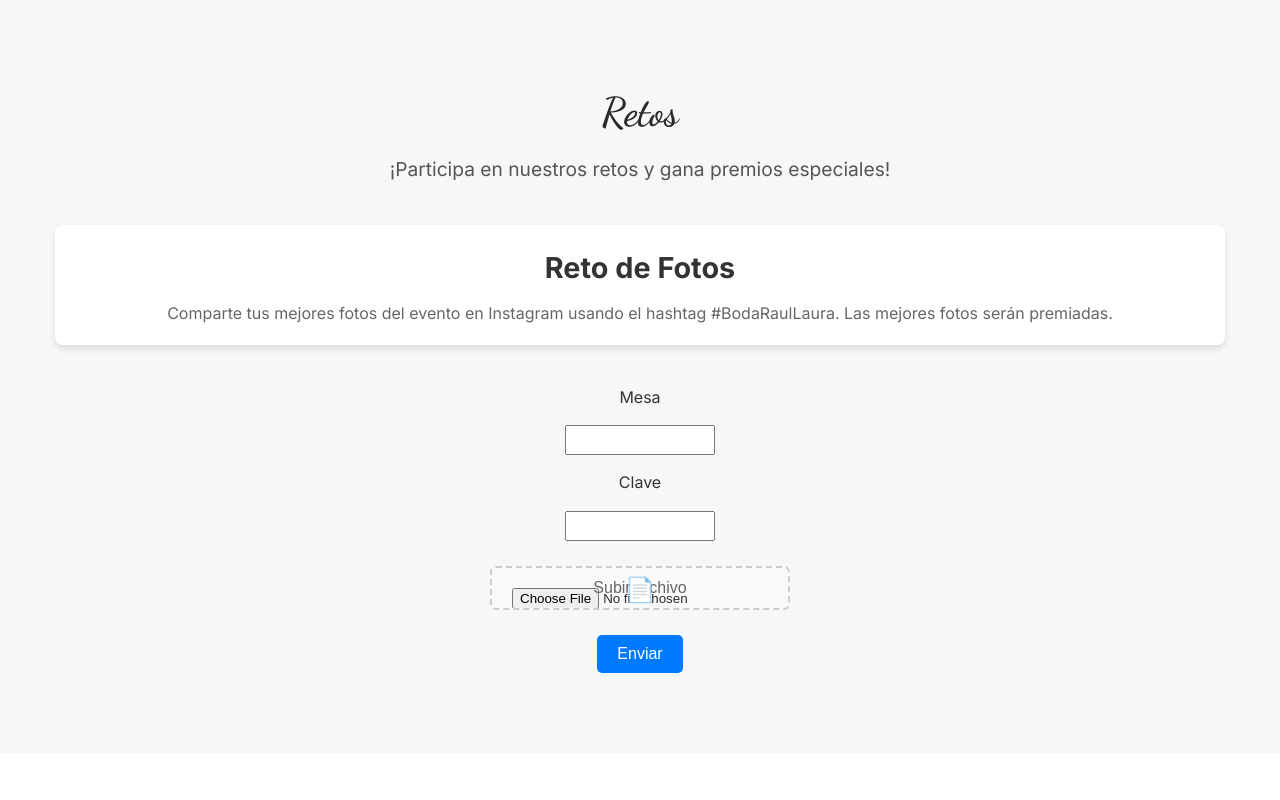
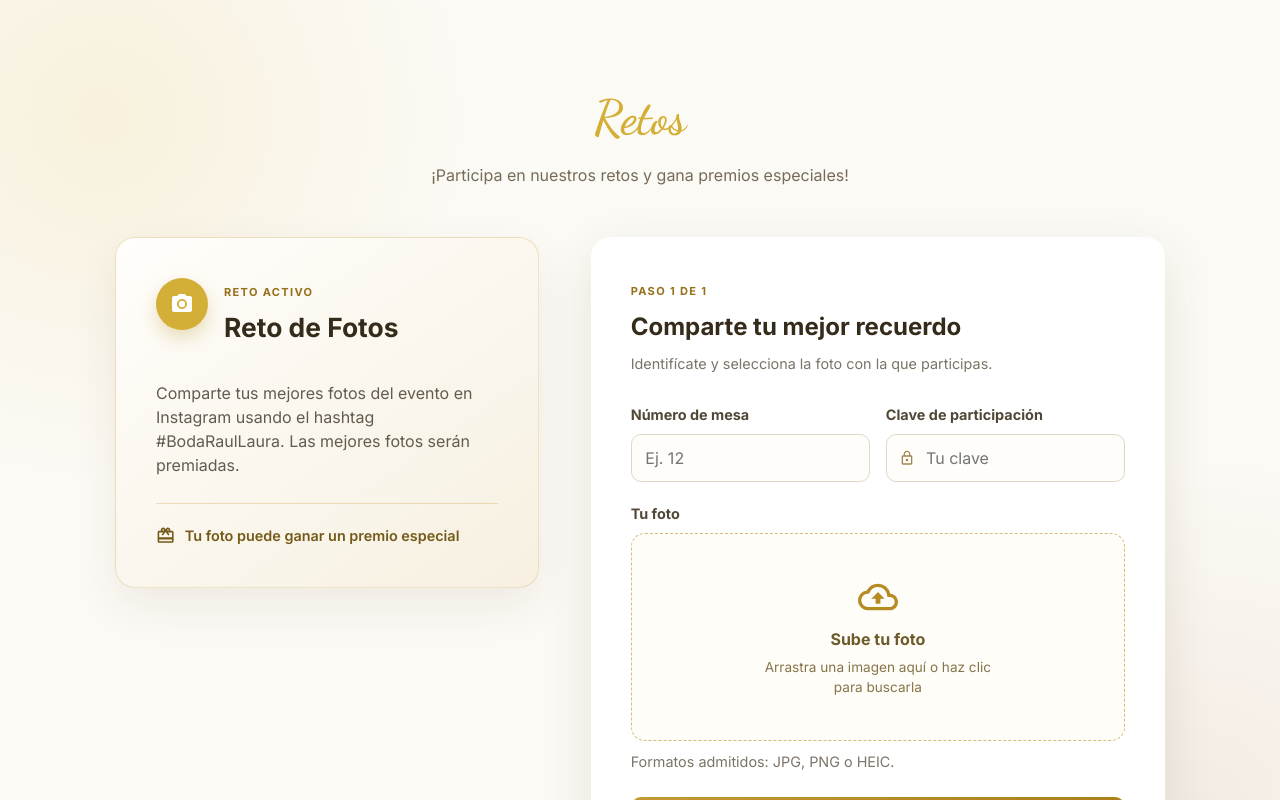
Before and after one commit to raulhn/boda_raul_laura, a React (Vite) app in the folder boda/: page /reto in a window 1280 px wide. Shown: the top 800 px of the page. Built offline with nearby package versions, Linux system fonts and the light colour scheme.

Commit message:
Se mejoran estilos para el reto

```diff
--- a/boda/src/components/componentesRetos/Retos.css
+++ b/boda/src/components/componentesRetos/Retos.css
@@ -1,79 +1,230 @@
-/* Estilos para el componente Retos */
+.retos-grid {
+  display: grid;
+  grid-template-columns: minmax(0, 0.85fr) minmax(0, 1.15fr);
+  gap: clamp(1.5rem, 4vw, 4rem);
+  max-width: 1050px;
+  margin: 0 auto;
+  text-align: left;
+  align-items: start;
+}
 
-.section {
-  padding: 80px 20px;
-  background-color: #f7f7f7;
+.retos {
+  background:
+    radial-gradient(circle at 8% 12%, rgba(212, 175, 55, 0.13), transparent 23rem),
+    radial-gradient(circle at 94% 83%, rgba(139, 69, 19, 0.08), transparent 22rem),
+    #fcfaf5;
+}
+
+.retos .section-title {
+  margin-bottom: 0.4rem;
+}
+
+.retos .section-subtitle {
+  max-width: 35rem;
+  margin: 0 auto 3rem;
+  color: #756b59;
   text-align: center;
 }
 
-.section-title {
-  font-size: 2.5rem;
-  margin-bottom: 10px;
-  color: #2a2a2a;
+.reto-item {
+  display: grid;
+  grid-template-columns: auto 1fr;
+  gap: 0.4rem 1rem;
+  padding: clamp(1.75rem, 4vw, 2.5rem);
+  border: 1px solid rgba(197, 163, 75, 0.28);
+  border-radius: 20px;
+  background: linear-gradient(145deg, #fffefb, #f7f0e1);
+  box-shadow: 0 18px 45px rgba(75, 54, 13, 0.08);
 }
 
-.section-subtitle {
-  font-size: 1.2rem;
-  margin-bottom: 40px;
-  color: #555555;
+.reto-icono {
+  display: grid;
+  width: 3.25rem;
+  height: 3.25rem;
+  place-items: center;
+  grid-row: span 2;
+  border-radius: 50%;
+  background: #d4af37;
+  color: #fff;
+  font-size: 1.5rem;
+  box-shadow: 0 8px 18px rgba(181, 139, 34, 0.28);
 }
 
-.container {
-  max-width: 1200px;
-  margin: 0 auto;
-  padding: 0 15px;
-}
-
-.retos-grid {
-  display: grid;
-  grid-template-columns: repeat(auto-fit, minmax(300px, 1fr));
-  gap: 30px;
-  margin-bottom: 40px;
-}
-
-.reto-item {
-  background: #ffffff;
-  padding: 20px;
-  border-radius: 8px;
-  box-shadow: 0px 4px 6px rgba(0, 0, 0, 0.1);
-  transition: transform 0.3s;
-}
-
-.reto-item:hover {
-  transform: translateY(-5px);
+.reto-etiqueta,
+.retos-paso {
+  color: #96701a;
+  font-size: 0.69rem;
+  font-weight: 800;
+  letter-spacing: 0.12em;
 }
 
 .reto-item h3 {
-  font-size: 1.8rem;
-  color: #333333;
-  margin-bottom: 10px;
+  margin-top: 0.15rem;
+  color: #352b1a;
+  font-size: 1.65rem;
 }
 
 .reto-item p {
-  font-size: 1rem;
-  color: #666666;
+  grid-column: 1 / -1;
+  margin: 1.25rem 0 0;
+  color: #625b4e;
   line-height: 1.5;
 }
 
-form {
+.reto-premio {
   display: flex;
-  flex-direction: column;
+  grid-column: 1 / -1;
   align-items: center;
-  gap: 15px;
+  gap: 0.6rem;
+  margin-top: 1.25rem;
+  padding-top: 1.25rem;
+  border-top: 1px solid rgba(181, 139, 34, 0.25);
+  color: #735a19;
+  font-size: 0.9rem;
+  font-weight: 600;
 }
 
-label {
-  font-size: 1rem;
-  color: #333333;
+.reto-premio svg {
+  font-size: 1.2rem;
 }
 
-input[type="file"] {
-  margin: 10px 0;
+.retos-form {
+  padding: clamp(1.5rem, 4vw, 2.5rem);
+  border-radius: 20px;
+  background: #fff;
+  box-shadow: 0 18px 50px rgba(75, 54, 13, 0.12);
 }
 
-button[type="submit"] {
-  background-color: #007bff;
-  color: white;
+.retos-form-cabecera {
+  margin-bottom: 1.75rem;
+}
+
+.retos-form-cabecera h3 {
+  margin: 0.35rem 0;
+  color: #352b1a;
+  font-size: 1.5rem;
+}
+
+.retos-form-cabecera p,
+.retos-nota {
+  color: #7c7467;
+  font-size: 0.9rem;
+}
+
+.retos-campos {
+  display: grid;
+  grid-template-columns: 1fr 1fr;
+  gap: 1rem;
+}
+
+.retos-campo {
+  margin-bottom: 1.25rem;
+}
+
+.retos-campo > label,
+.retos-etiqueta-campo {
+  display: block;
+  margin-bottom: 0.5rem;
+  color: #514736;
+  font-size: 0.9rem;
+  font-weight: 700;
+}
+
+.retos-form .entrada-texto {
+  display: block;
+  padding: 0 0.85rem;
+  border: 1px solid #dfd8c9;
+  border-radius: 10px;
+  background: #fffdf9;
+  color: #352b1a;
+  font: inherit;
+  transition: border-color 0.2s ease, box-shadow 0.2s ease;
+}
+
+.retos-form .entrada-texto:focus {
+  outline: none;
+  border-color: #c49a31;
+  box-shadow: 0 0 0 3px rgba(212, 175, 55, 0.15);
+}
+
+.retos-input-con-icono {
+  position: relative;
+}
+
+.retos-input-con-icono > svg {
+  position: absolute;
+  top: 50%;
+  left: 0.8rem;
+  z-index: 1;
+  color: #9f8650;
+  transform: translateY(-50%);
+}
+
+.retos-input-con-icono .entrada-texto {
+  padding-left: 2.45rem;
+}
+
+.retos-campo-fichero {
+  margin-bottom: 1.5rem;
+}
+
+.retos-nota {
+  margin-top: 0.55rem;
+}
+
+.retos-enviar {
+  display: flex;
+  width: 100%;
+  min-height: 3.3rem;
+  align-items: center;
+  justify-content: center;
+  gap: 0.6rem;
+  border: none;
+  border-radius: 10px;
+  background: linear-gradient(135deg, #c39a31, #a97d17);
+  color: #fff;
+  cursor: pointer;
+  font: inherit;
+  font-weight: 800;
+  transition: transform 0.2s ease, box-shadow 0.2s ease;
+}
+
+.retos-enviar:hover {
+  box-shadow: 0 10px 20px rgba(142, 101, 18, 0.25);
+  transform: translateY(-2px);
+}
+
+.retos-enviar:focus-visible {
+  outline: 3px solid rgba(169, 125, 23, 0.35);
+  outline-offset: 3px;
+}
+
+@media (max-width: 768px) {
+  .retos-grid,
+  .retos-campos {
+    grid-template-columns: 1fr;
+  }
+
+  .retos .section-subtitle {
+    margin-bottom: 2rem;
+  }
+}
+
+@media (max-width: 480px) {
+  .reto-item,
+  .retos-form {
+    padding: 1.35rem;
+    border-radius: 16px;
+  }
+
+  .reto-item h3 {
+    font-size: 1.4rem;
+  }
+
+  .entrada-fichero-zona {
+    min-height: 11.5rem;
+  }
+}
   border: none;
   padding: 10px 20px;
   border-radius: 5px;
--- a/boda/src/components/componentesRetos/Retos.jsx
+++ b/boda/src/components/componentesRetos/Retos.jsx
@@ -3,16 +3,22 @@ import {
   EntradaFichero,
 } from "../componentesUI/ComponentesUI.jsx";
 import { useState } from "react";
+import {
+  MdCameraAlt,
+  MdCardGiftcard,
+  MdLockOutline,
+  MdSend,
+} from "react-icons/md";
 import "./Retos.css";
 
 export default function Retos() {
   const [mesa, setMesa] = useState("");
   const [clave, setClave] = useState("");
-  const [fichero, setFichero] = useState(null);
+  const [, setFichero] = useState(null);
   return (
     <>
       <section className="retos section" id="retos">
-        <div className="container">
+        <div className="container retos-contenedor">
           <h2 className="section-title">Retos</h2>
           <p className="section-subtitle">
             ¡Participa en nuestros retos y gana premios especiales!
@@ -20,30 +26,75 @@ export default function Retos() {
 
           <div className="retos-grid">
             <div className="reto-item">
-              <h3>Reto de Fotos</h3>
+              <div className="reto-icono">
+                <MdCameraAlt aria-hidden="true" />
+              </div>
+              <div>
+                <span className="reto-etiqueta">RETO ACTIVO</span>
+                <h3>Reto de Fotos</h3>
+              </div>
               <p>
                 Comparte tus mejores fotos del evento en Instagram usando el
                 hashtag #BodaRaulLaura. Las mejores fotos serán premiadas.
               </p>
+              <div className="reto-premio">
+                <MdCardGiftcard aria-hidden="true" />
+                <span>Tu foto puede ganar un premio especial</span>
+              </div>
             </div>
+
+            <form
+              className="retos-form"
+              onSubmit={(e) => e.preventDefault()}
+            >
+              <div className="retos-form-cabecera">
+                <span className="retos-paso">PASO 1 DE 1</span>
+                <h3>Comparte tu mejor recuerdo</h3>
+                <p>Identifícate y selecciona la foto con la que participas.</p>
+              </div>
+
+              <div className="retos-campos">
+                <div className="retos-campo">
+                  <label htmlFor="mesa">Número de mesa</label>
+                  <EntradaTexto
+                    id="mesa"
+                    valorDefecto={mesa}
+                    setTexto={setMesa}
+                    placeholder="Ej. 12"
+                    width="100%"
+                    height="48px"
+                  />
+                </div>
+                <div className="retos-campo">
+                  <label htmlFor="clave">Clave de participación</label>
+                  <div className="retos-input-con-icono">
+                    <MdLockOutline aria-hidden="true" />
+                    <EntradaTexto
+                      id="clave"
+                      valorDefecto={clave}
+                      setTexto={setClave}
+                      secure={true}
+                      placeholder="Tu clave"
+                      width="100%"
+                      height="48px"
+                    />
+                  </div>
+                </div>
+              </div>
+
+              <div className="retos-campo retos-campo-fichero">
+                <span className="retos-etiqueta-campo">Tu foto</span>
+                <EntradaFichero setFichero={setFichero} width="100%" />
+                <p className="retos-nota">Formatos admitidos: JPG, PNG o HEIC.</p>
+              </div>
+
+              <button className="retos-enviar" type="submit">
+                Enviar mi participación
+                <MdSend aria-hidden="true" />
+              </button>
+            </form>
           </div>
         </div>
-
-        <form>
-          <label>Mesa</label>
-          <EntradaTexto valorDefecto={mesa} setTexto={setMesa} />
-
-          <label>Clave</label>
-          <EntradaTexto
-            valorDefecto={clave}
-            setTexto={setClave}
-            secure={true}
-          />
-
-          <EntradaFichero setFichero={setFichero} />
-
-          <button type="submit">Enviar</button>
-        </form>
       </section>
     </>
   );
--- a/boda/src/components/componentesUI/ComponentesUI.css
+++ b/boda/src/components/componentesUI/ComponentesUI.css
@@ -1,48 +1,105 @@
-/* Estilos para el componente EntradaFichero mejorado */
 .entrada-fichero {
-  display: inline-block;
-  width: 300px;
-  padding: 20px;
-  border: 2px dashed #ccc;
-  border-radius: 6px;
-  background-color: #f9f9f9;
-  text-align: center;
-  cursor: pointer;
-  transition: border-color 0.3s, background-color 0.3s;
-  position: relative; /* Para el ícono */
+  width: 100%;
 }
 
-.entrada-fichero:hover {
-  border-color: #007bff;
-  background-color: #e6f7ff;
+.entrada-fichero-input {
+  position: absolute;
+  width: 1px;
+  height: 1px;
+  padding: 0;
+  margin: -1px;
+  overflow: hidden;
+  clip: rect(0, 0, 0, 0);
+  white-space: nowrap;
+  border: 0;
 }
 
-.entrada-fichero:active {
-  border-color: #0056b3;
-  background-color: #d0ebff;
+.entrada-fichero-zona {
+  display: flex;
+  min-height: 13rem;
+  align-items: center;
+  justify-content: center;
+  flex-direction: column;
+  gap: 0.35rem;
+  padding: 1.5rem;
+  border: 1.5px dashed #d5bd78;
+  border-radius: 14px;
+  background: #fffdf8;
+  color: #6c5a2a;
+  cursor: pointer;
+  transition: border-color 0.2s ease, background-color 0.2s ease,
+    box-shadow 0.2s ease, transform 0.2s ease;
 }
 
-.entrada-fichero input[type="file"] {
-  display: none;
+.entrada-fichero-zona:hover,
+.entrada-fichero-zona.esta-arrastrando {
+  border-color: #b58b22;
+  background: #fff8e8;
+  box-shadow: 0 8px 24px rgba(152, 111, 19, 0.12);
+  transform: translateY(-2px);
 }
 
-.entrada-fichero::before {
-  content: "Subir archivo"; /* Texto por defecto */
-  font-size: 16px;
-  color: #666;
-  position: absolute;
-  top: 50%;
-  left: 50%;
-  transform: translate(-50%, -50%);
-  pointer-events: none;
+.entrada-fichero-input:focus-visible + .entrada-fichero-zona {
+  outline: 3px solid rgba(212, 175, 55, 0.35);
+  outline-offset: 3px;
 }
 
-.entrada-fichero::after {
-  content: "📄"; /* Icono relacionado con archivo */
-  font-size: 24px;
-  color: #007bff;
-  position: absolute;
-  top: 20%;
-  left: 50%;
-  transform: translateX(-50%);
+.entrada-fichero-icono {
+  font-size: 2.5rem;
+  color: #b58b22;
+  margin-bottom: 0.3rem;
 }
+
+.entrada-fichero-titulo {
+  font-weight: 700;
+  font-size: 1rem;
+}
+
+.entrada-fichero-ayuda {
+  max-width: 16rem;
+  color: #86754b;
+  font-size: 0.85rem;
+  line-height: 1.45;
+  text-align: center;
+}
+
+.entrada-fichero-seleccionado {
+  display: flex;
+  align-items: center;
+  gap: 0.55rem;
+  margin-top: 0.75rem;
+  padding: 0.65rem 0.75rem;
+  border-radius: 9px;
+  background: #f5efe1;
+  color: #67531d;
+  font-size: 0.85rem;
+}
+
+.entrada-fichero-seleccionado > span {
+  min-width: 0;
+  overflow: hidden;
+  text-overflow: ellipsis;
+  white-space: nowrap;
+}
+
+.entrada-fichero-eliminar {
+  display: inline-flex;
+  align-items: center;
+  justify-content: center;
+  margin-left: auto;
+  padding: 0.2rem;
+  border: 0;
+  border-radius: 50%;
+  background: transparent;
+  color: inherit;
+  cursor: pointer;
+}
+
+.entrada-fichero-eliminar:hover {
+  background: rgba(103, 83, 29, 0.12);
+}
+
+.entrada-fichero-eliminar:focus-visible {
+  outline: 2px solid #b58b22;
+  outline-offset: 2px;
+}
--- a/boda/src/components/componentesUI/ComponentesUI.jsx
+++ b/boda/src/components/componentesUI/ComponentesUI.jsx
@@ -1,7 +1,13 @@
 import "./ComponentesUI.css";
-import { useEffect, useId, useState } from "react";
+import { useEffect, useId, useRef, useState } from "react";
 
-import { MdWarningAmber, MdCheckCircleOutline } from "react-icons/md";
+import {
+  MdCheckCircleOutline,
+  MdClose,
+  MdInsertDriveFile,
+  MdOutlineCloudUpload,
+  MdWarningAmber,
+} from "react-icons/md";
 
 export function EntradaTexto({
   valorDefecto = "",
@@ -10,6 +16,7 @@ export function EntradaTexto({
   width = "150px",
   height = "30px",
   placeholder = "",
+  id,
 }) {
   const [valor, setValor] = useState(valorDefecto);
 
@@ -20,6 +27,7 @@ export function EntradaTexto({
   return (
     <input
       className={"entrada-texto"}
+      id={id}
       style={{ width: width, height: height }}
       value={valor}
       onChange={(e) => {
@@ -379,7 +387,7 @@ function removeAccents(text) {
     .normalize();
 }
 
-export function DataTable({ cabeceras, datos, accion = (e) => {} }) {
+export function DataTable({ cabeceras, datos, accion = () => {} }) {
   const [filtro, setFiltro] = useState("");
   const [datosFiltrados, setDatosFiltrados] = useState(datos);
   const TAM_PAGINA = 10;
@@ -540,21 +548,79 @@ export function EntradaFichero({
   setFichero,
   aceptar = "image/*",
   width = "300px",
-  height = "40px",
+  height,
 }) {
   const [ficheroLocal, setFicheroLocal] = useState(null);
+  const [arrastrando, setArrastrando] = useState(false);
+  const idEntrada = useId();
+  const entradaRef = useRef(null);
 
   useEffect(() => {
     setFichero(ficheroLocal);
   }, [ficheroLocal, setFichero]);
 
+  function seleccionarFichero(listaFicheros) {
+    const ficheroSeleccionado = listaFicheros?.[0];
+
+    if (ficheroSeleccionado) {
+      setFicheroLocal(ficheroSeleccionado);
+    }
+  }
+
   return (
-    <input
-      type="file"
+    <div
       className="entrada-fichero"
-      accept={aceptar}
-      style={{ width: width, height: height }}
-      onChange={(e) => setFicheroLocal(e.target.files[0])}
-    />
+      style={{ maxWidth: width, minHeight: height }}
+    >
+      <input
+        id={idEntrada}
+        ref={entradaRef}
+        type="file"
+        className="entrada-fichero-input"
+        accept={aceptar}
+        onChange={(e) => seleccionarFichero(e.target.files)}
+      />
+      <label
+        className={`entrada-fichero-zona${arrastrando ? " esta-arrastrando" : ""}`}
+        htmlFor={idEntrada}
+        onDragOver={(e) => {
+          e.preventDefault();
+          setArrastrando(true);
+        }}
+        onDragLeave={() => setArrastrando(false)}
+        onDrop={(e) => {
+          e.preventDefault();
+          setArrastrando(false);
+          seleccionarFichero(e.dataTransfer.files);
+        }}
+      >
+        <MdOutlineCloudUpload className="entrada-fichero-icono" aria-hidden="true" />
+        <span className="entrada-fichero-titulo">
+          {ficheroLocal ? "Cambiar archivo" : "Sube tu foto"}
+        </span>
+        <span className="entrada-fichero-ayuda">
+          Arrastra una imagen aquí o haz clic para buscarla
+        </span>
+      </label>
+      {ficheroLocal && (
+        <div className="entrada-fichero-seleccionado">
+          <MdInsertDriveFile aria-hidden="true" />
+          <span title={ficheroLocal.name}>{ficheroLocal.name}</span>
+          <button
+            type="button"
+            className="entrada-fichero-eliminar"
+            aria-label="Quitar archivo seleccionado"
+            onClick={() => {
+              setFicheroLocal(null);
+              if (entradaRef.current) {
+                entradaRef.current.value = "";
+              }
+            }}
+          >
+            <MdClose aria-hidden="true" />
+          </button>
+        </div>
+      )}
+    </div>
   );
 }
```
